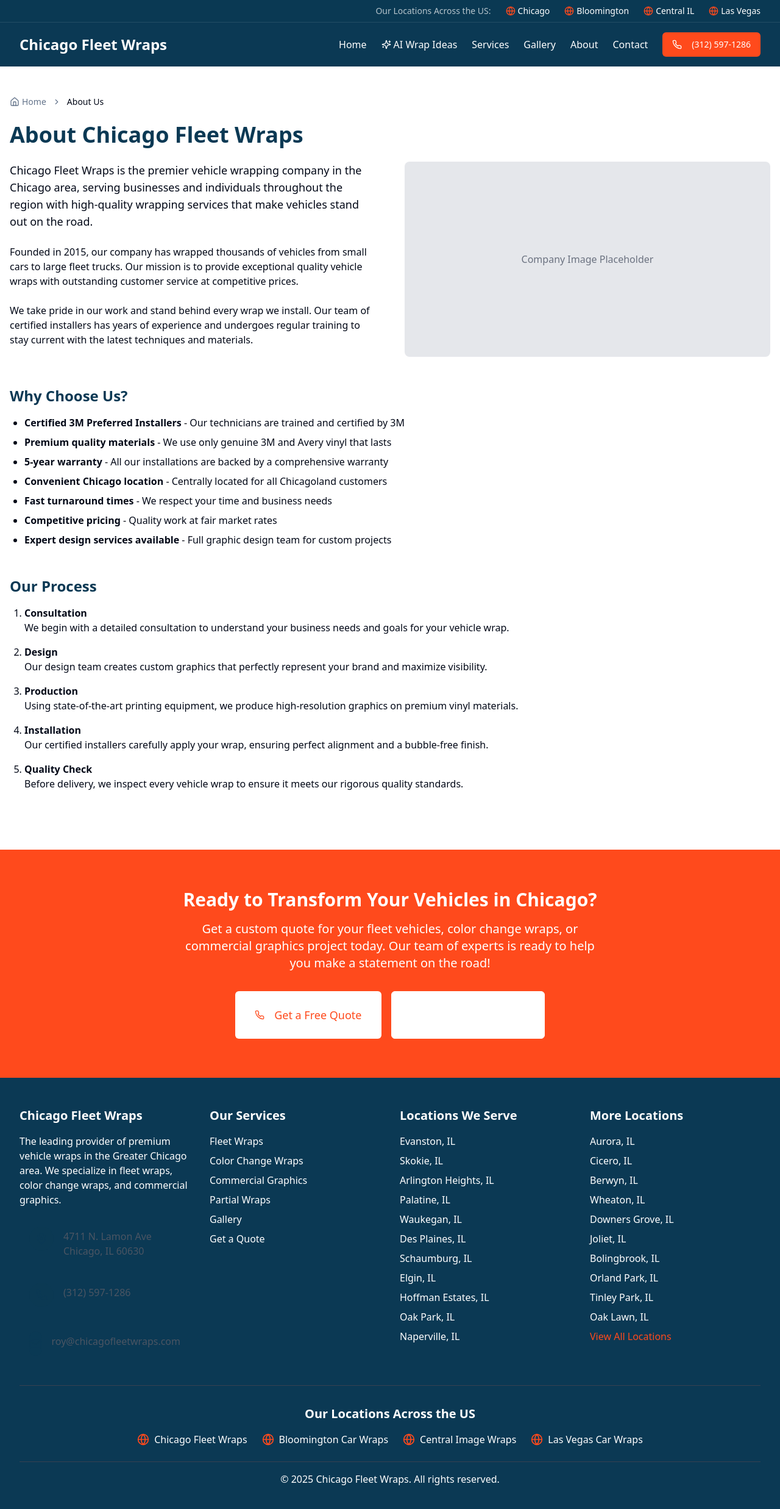
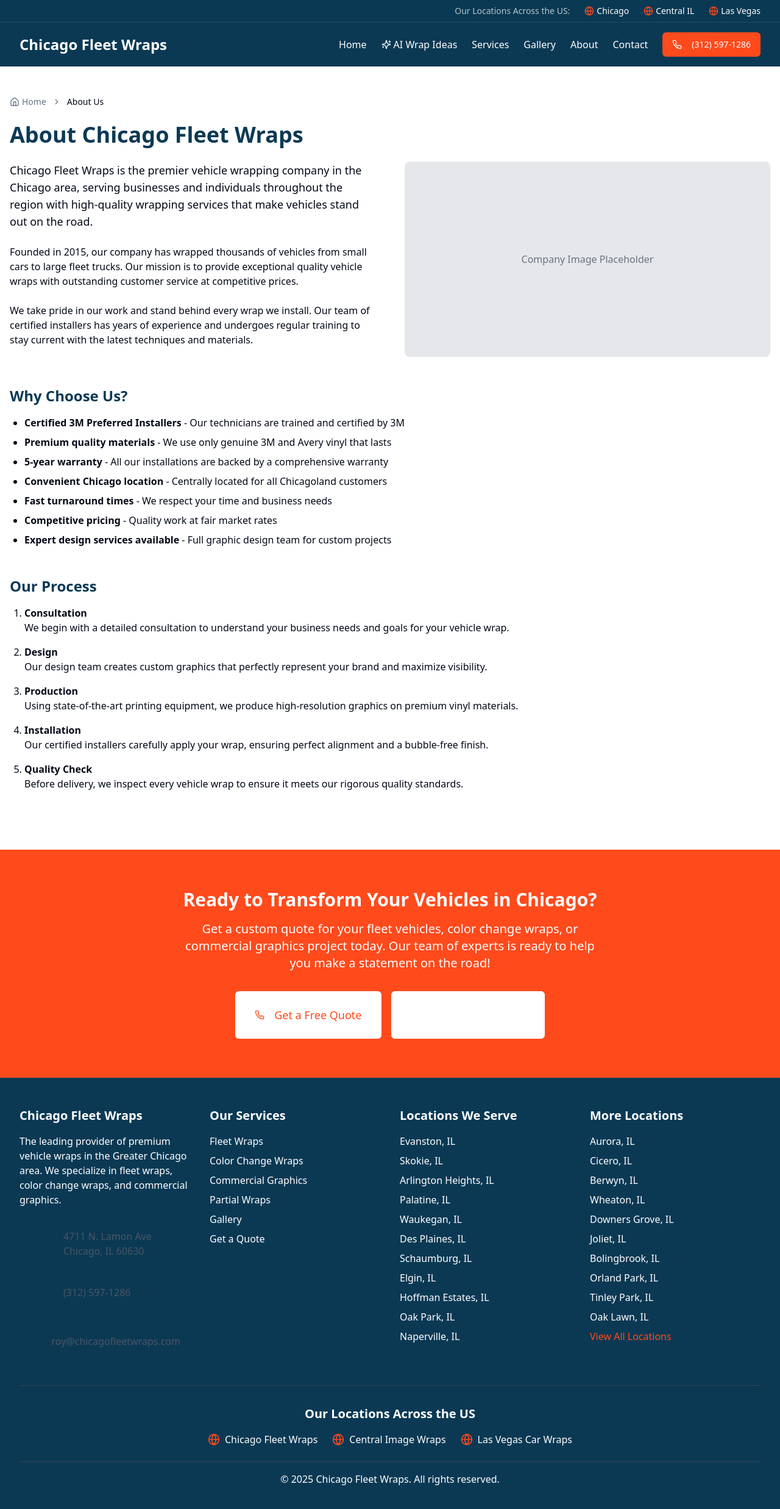
Before and after one commit to RoyWraps69/wrappingchicago, a React (Vite) app: page /about in a window 1280 px wide. Shown: the top 2474 px of the page at 61% size. Built offline with nearby package versions, Linux system fonts and the light colour scheme.

Commit message:
Remove Bloomington Car Wraps
Removes the Bloomington Car Wraps link and references from the header and footer.

```diff
--- a/src/components/Footer.tsx
+++ b/src/components/Footer.tsx
@@ -1,4 +1,3 @@
-
 import React from 'react';
 import { Link } from 'react-router-dom';
 import { cities } from '@/data/cities';
@@ -106,17 +105,6 @@ const Footer = () => {
             <div className="flex items-center">
               <Globe className="w-5 h-5 mr-2 text-brand-red" />
               <a
-                href="https://bloomingtoncarwraps.com"
-                target="_blank"
-                rel="noopener noreferrer"
-                className="hover:text-brand-red transition-colors"
-              >
-                Bloomington Car Wraps
-              </a>
-            </div>
-            <div className="flex items-center">
-              <Globe className="w-5 h-5 mr-2 text-brand-red" />
-              <a
                 href="https://centralimagewraps.com"
                 target="_blank"
                 rel="noopener noreferrer"
--- a/src/components/Header.tsx
+++ b/src/components/Header.tsx
@@ -1,4 +1,3 @@
-
 import React, { useState } from 'react';
 import { Link } from 'react-router-dom';
 import { Button } from '@/components/ui/button';
@@ -24,15 +23,6 @@ const Header = () => {
             >
               <Globe className="w-4 h-4 mr-1 text-brand-red" />
               Chicago
-            </a>
-            <a
-              href="https://bloomingtoncarwraps.com"
-              target="_blank"
-              rel="noopener noreferrer"
-              className="flex items-center hover:text-brand-red transition-colors"
-            >
-              <Globe className="w-4 h-4 mr-1 text-brand-red" />
-              Bloomington
             </a>
             <a
               href="https://centralimagewraps.com"
```
Also changed, not shown: 1 other file (tests, documents, lock files or other folders).
